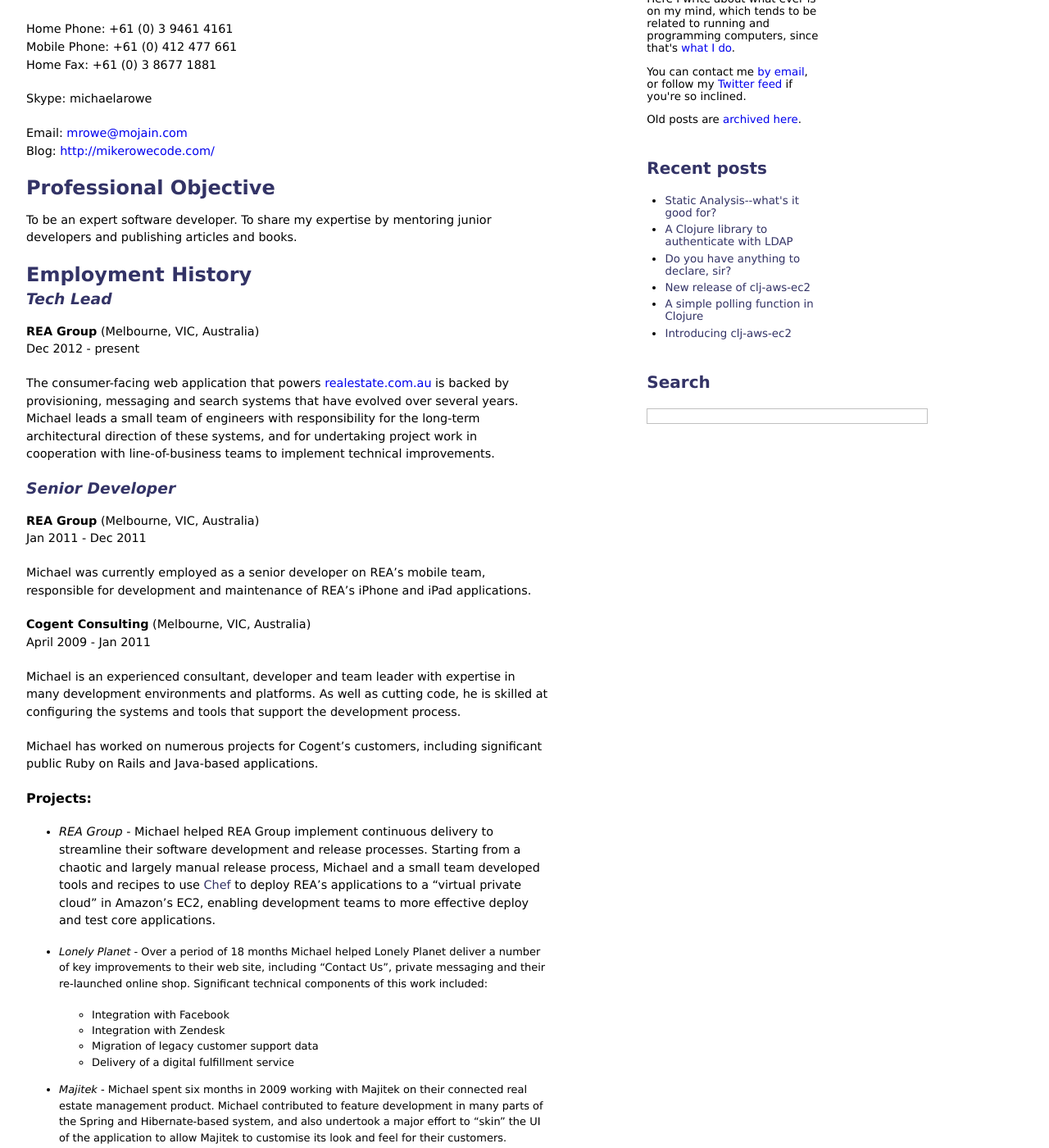
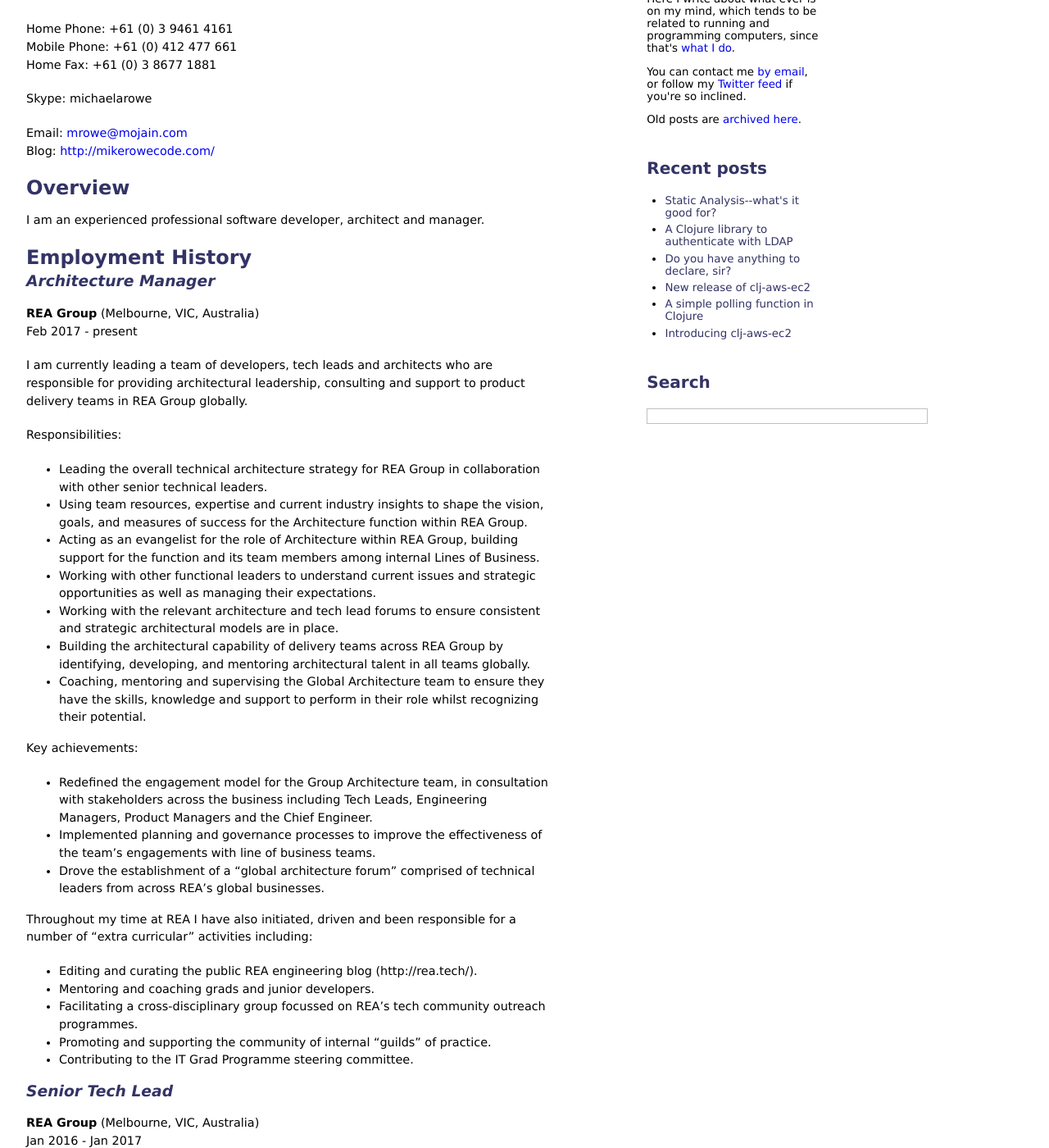
Before and after one commit to mrowe/mikerowecode.com, a Jekyll site: the page built from michael/resume.md, in a window 1280 px wide and 1400 px high, scrolled down 205 px. Shown: the whole window at 82% size. Built offline with Jekyll 4.4.1, drawn with Linux system fonts in a browser that asks for light colours; Markdown is read by kramdown in place of the engine named in the settings; comment, search, counter and statistics services are not loaded; some of the changed text lies outside the part shown.

Commit message:
Update with a bit more detail about REA experience.

```diff
--- a/michael/resume.md
+++ b/michael/resume.md
@@ -17,35 +17,108 @@ Email: <a href="mailto:mrowe@mojain.com">mrowe@mojain.com</a>
 Blog: <a href="http://mikerowecode.com/">http://mikerowecode.com/</a>
 
 
-## Professional Objective
+## Overview
 
-To be an expert software developer. To share my expertise by mentoring
-junior developers and publishing articles and books.
+I am an experienced professional software developer, architect and manager.
 
 
 ## Employment History
 
 
+###_Architecture Manager_
+__REA Group__ (Melbourne, VIC, Australia)
+Feb 2017 - present
+
+I am currently leading a team of developers, tech leads and
+architects who are responsible for providing architectural leadership,
+consulting and support to product delivery teams in REA Group
+globally.
+
+Responsibilities:
+
+ * Leading the overall technical architecture strategy for REA Group in collaboration with other senior technical leaders.
+ * Using team resources, expertise and current industry insights to shape the vision, goals, and measures of success for the Architecture function within REA Group.
+ * Acting as an evangelist for the role of Architecture within REA Group, building support for the function and its team members among internal Lines of Business.
+ * Working with other functional leaders to understand current issues and strategic opportunities as well as managing their expectations.
+ * Working with the relevant architecture and tech lead forums to
+   ensure consistent and strategic architectural models are in place.
+ * Building the architectural capability of delivery teams across REA Group by identifying, developing, and mentoring architectural talent in all teams globally.
+ * Coaching, mentoring and supervising the Global Architecture team to ensure they have the skills, knowledge and support to perform in their role whilst recognizing their potential.
+
+Key achievements:
+
+ * Redefined the engagement model for the Group Architecture team, in consultation with stakeholders across the business including Tech Leads, Engineering Managers, Product Managers and the Chief Engineer.
+ * Implemented planning and governance processes to improve the effectiveness of the team's engagements with line of business teams.
+ * Drove the establishment of a "global architecture forum" comprised of technical leaders from across REA's global businesses.
+
+Throughout my time at REA I have also initiated, driven and been
+responsible for a number of "extra curricular" activities including:
+
+ * Editing and curating the public REA engineering blog (http://rea.tech/).
+ * Mentoring and coaching grads and junior developers.
+ * Facilitating a cross-disciplinary group focussed on REA's tech community outreach programmes.
+ * Promoting and supporting the community of internal "guilds" of practice.
+ * Contributing to the IT Grad Programme steering committee.
+
+
+###_Senior Tech Lead_
+__REA Group__ (Melbourne, VIC, Australia)
+Jan 2016 - Jan 2017
+
+Responsibilities:
+
+ * Leading the overall technical direction for REA in collaboration
+   with other senior technical leaders.
+ * Providing technical direction to my team.
+ * Working with stakeholders to design high quality solutions that
+   meet the needs of our users.
+ * Leading the implementation of architecturally complex projects of
+   global significance.
+ * Maintaining existing products, including bug fixes and “Business As
+   Usual” feature enhancements.
+ * Contributing to the REA knowledge base through blog posts,
+   brown-bags sessions and coaching less experienced members of the
+   team.
+
+
 ###_Tech Lead_
 __REA Group__ (Melbourne, VIC, Australia)
-Dec 2012 - present
+Dec 2012 - Dec 2015
 
 The consumer-facing web application that powers [realestate.com.au][1] is
 backed by provisioning, messaging and search systems that have evolved
-over several years. Michael leads a small team of engineers with
+over several years. I lead a small team of engineers with
 responsibility for the long-term architectural direction of these
 systems, and for undertaking project work in cooperation with
 line-of-business teams to implement technical improvements.
 
 [1]: http://realestate.com.au/
 
+In addition to product delivery projects, I managed and maintained
+some key internal infrastructure products including Atlassian Bamboo
+and GitHub Enterprise, including vendor relationships and contract
+negotiation.
+
+Responsibilities:
+
+ * Contributing to the overall technical direction for REA in
+   collaboration with other senior technical leaders.
+ * Providing technical direction to my teams.
+ * Working with stakeholders to design high quality solutions that
+   meet the needs of our users.
+ * Leading engineering teams in the implementation of major products.
+ * Maintaining existing products, including bug fixes and “Business As
+   Usual” feature enhancements.
+ * Supporting production systems.
+
+
 ###_Senior Developer_
 __REA Group__ (Melbourne, VIC, Australia)
 Jan 2011 - Dec 2011
 
-Michael was currently employed as a senior developer on REA's mobile
-team, responsible for development and maintenance of REA's iPhone and
-iPad applications.
+I was employed as a senior developer on REA's mobile team,
+responsible for development and maintenance of REA's iPhone and iPad
+applications.
 
 __Cogent Consulting__ (Melbourne, VIC, Australia)
 April 2009 - Jan 2011
```
